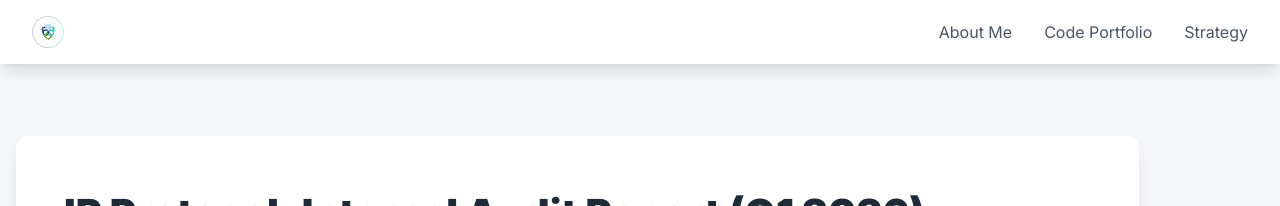
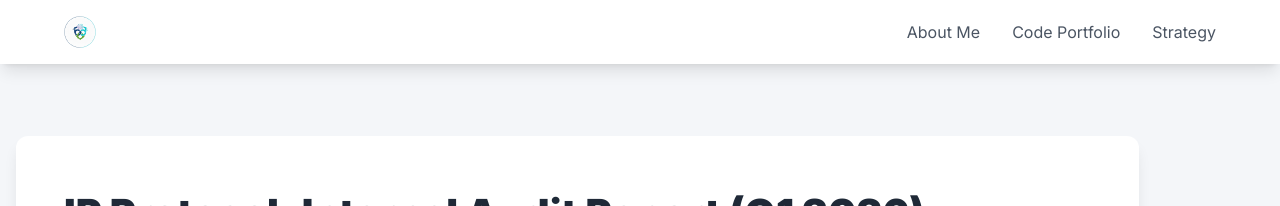
Before and after one commit to sandienand/sandienand.github.io, a Jekyll site: the page built from blogs/2026-01-21-internal-auditq1-2026.md, in a window 1280 px wide. Shown: the top 206 px of the page. Built offline with Jekyll 4.4.1, drawn with Linux system fonts in a browser that asks for light colours; nearby versions of some CDN libraries.

```diff
--- a/_layouts/post.html
+++ b/_layouts/post.html
@@ -11,8 +11,9 @@
 <body class="antialiased">
 
 <header class="bg-white shadow-lg sticky top-0 z-10">
-    <div class="max-w-7xl mx-auto px-4 sm:px-6 lg:px-8">
-        <div class="flex justify-between items-center h-16">
+<div class="max-w-7xl mx-auto px-4 sm:px-6 lg:px-8">
+<div class="w-full px-4 sm:px-6 lg:px-8">
+            <div class="flex justify-between items-center h-16">
             <div class="flex-shrink-0">
                 <a href="/index.html">
                     <img src="/assets/images/TIPLOGOFIN.png" alt="The Integrity Protocol Logo" class="h-8 w-auto">
--- a/blogs/2026-01-21-internal-auditq1-2026.md
+++ b/blogs/2026-01-21-internal-auditq1-2026.md
@@ -1,7 +1,7 @@
 ---
 layout: post
 title: "IP Protocol: Internal Audit Report (Q1 2026)"
-date: 2026/01/21
+date: 2026-01-21
 ---
 
 # **IP Protocol: Internal Audit Report (Q1 2026)**
```
